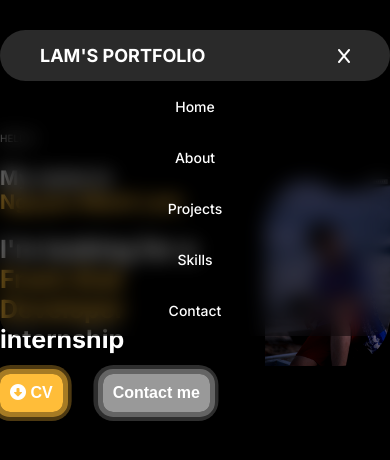
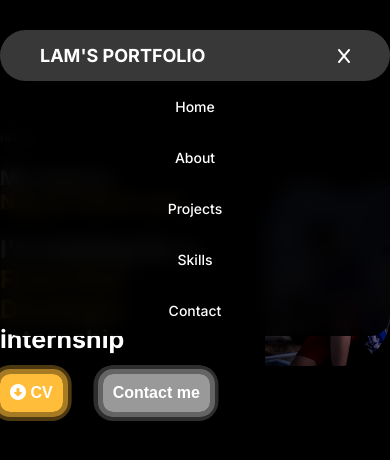
Before and after one commit to lamnguyen0801/web-basic, a plain HTML site: page portfolio/home/home.html in a window 390 px wide. Both pictures are taken after a click on the label 343 px from the left and 55 px from the top of the page. Drawn offline with Linux system fonts and the light colour scheme.

Commit message:
fix background header

```diff
--- a/portfolio/about/header.css
+++ b/portfolio/about/header.css
@@ -20,7 +20,7 @@ header {
     top: 0;
     width: 100%;
     height: 100%;
-    background: rgba(70, 70, 70, 0.6);
+    background: rgba(70, 70, 70, 0.8);
     backdrop-filter: blur(10px);
     border-radius: 50px;
     z-index: -1;
@@ -117,7 +117,7 @@ header {
         top: 100%;
         width: 100%;
         text-align: center;
-        background: rgba(0, 0, 0, 0.4);
+        background: rgba(0, 0, 0, 0.9);
         backdrop-filter: blur(10px);
         border-radius: 20px;
         visibility: hidden;
--- a/portfolio/header/header.css
+++ b/portfolio/header/header.css
@@ -20,7 +20,7 @@ header {
     top: 0;
     width: 100%;
     height: 100%;
-    background: rgba(70, 70, 70, 0.6);
+    background: rgba(70, 70, 70, 0.8);
     backdrop-filter: blur(10px);
     border-radius: 50px;
     z-index: -1;
@@ -117,7 +117,7 @@ header {
         top: 100%;
         width: 100%;
         text-align: center;
-        background: rgba(0, 0, 0, 0.4);
+        background: rgba(0, 0, 0, 0.9);
         backdrop-filter: blur(10px);
         border-radius: 20px;
         visibility: hidden;
--- a/portfolio/home/header.css
+++ b/portfolio/home/header.css
@@ -20,7 +20,7 @@ header {
     top: 0;
     width: 100%;
     height: 100%;
-    background: rgba(70, 70, 70, 0.6);
+    background: rgba(70, 70, 70, 0.8);
     backdrop-filter: blur(10px);
     border-radius: 50px;
     z-index: -1;
@@ -117,7 +117,7 @@ header {
         top: 100%;
         width: 100%;
         text-align: center;
-        background: rgba(0, 0, 0, 0.4);
+        background: rgba(0, 0, 0, 0.9);
         backdrop-filter: blur(10px);
         border-radius: 20px;
         visibility: hidden;
```
